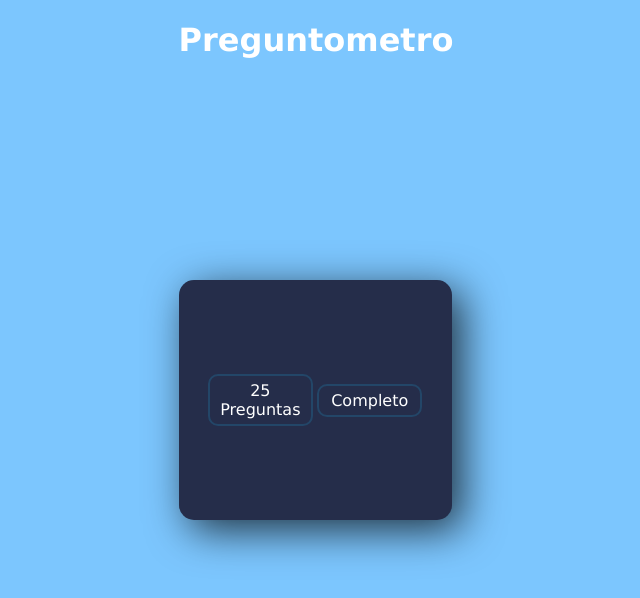
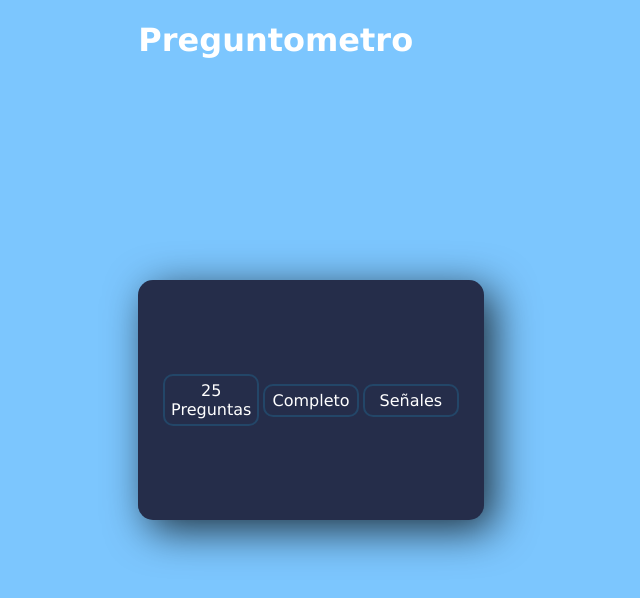
Before and after one commit to CamiloAlmada/seguridad-vial, a React (Vite) app: page / in a window 1280 px wide. Shown: the top 598 px of the page, without its empty margins (332-972 px from the left). Built offline with nearby package versions, Linux system fonts and the light colour scheme.

Commit message:
Update App.jsx

```diff
--- a/src/App.jsx
+++ b/src/App.jsx
@@ -26,7 +26,9 @@ function App() {
   const [freshGame, setFreshGame] = useState(true);
   const [score, setScore] = useState(0);
   const [selected_questions, setQuestions] = useState(questions);
-
+  const onlyImg = questions.filter((question) =>
+    question.hasOwnProperty("img")
+  );
 
   const advanceQuestion = () =>{
 
@@ -53,17 +55,25 @@ function App() {
 
   const handleStartGame = (isShortVersion) => {
 
+    switch (isShortVersion) {
+      case 1:
+        setQuestions(sample(questions, 25));
+        setReviewMode(false);
+        break;
+      case 2:
+        setQuestions(sample(questions, questions.length));
+        setReviewMode(true);
+        break;
+      case 3:
+        setQuestions(sample(onlyImg, onlyImg.length));
+        setReviewMode(true);
+        break;
+
+      default:
+        break;
+    }
     setAnswered(false);
     setAnsweredCorrect(false);
-    if (isShortVersion) {
-      setQuestions(sample(questions, 25));
-      setReviewMode(false);
-    }
-    else {
-      setQuestions(sample(questions, questions.length));
-      setReviewMode(true);
-
-    }
     setFreshGame(false);
   };
 
@@ -91,8 +101,9 @@ function App() {
         </div>
       ) : freshGame ? (
         <div className="score-section">
-          <button onClick={() => handleStartGame(true)}>25 Preguntas</button>
-          <button onClick={() => handleStartGame(false)}>Completo</button>
+          <button onClick={() => handleStartGame(1)}>25 Preguntas</button>
+          <button onClick={() => handleStartGame(2)}>Completo</button>
+          <button onClick={() => handleStartGame(3)}>Señales</button>
         </div>
       ) : (
         <div className="box">
```
